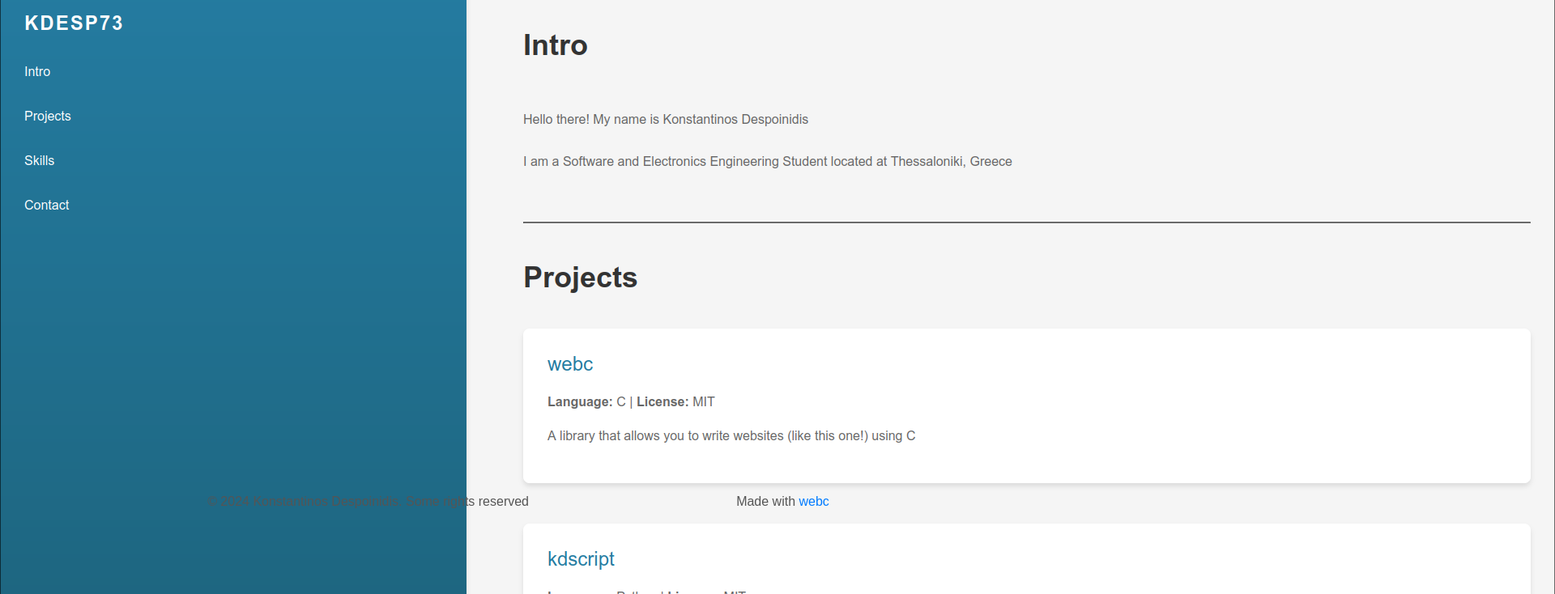
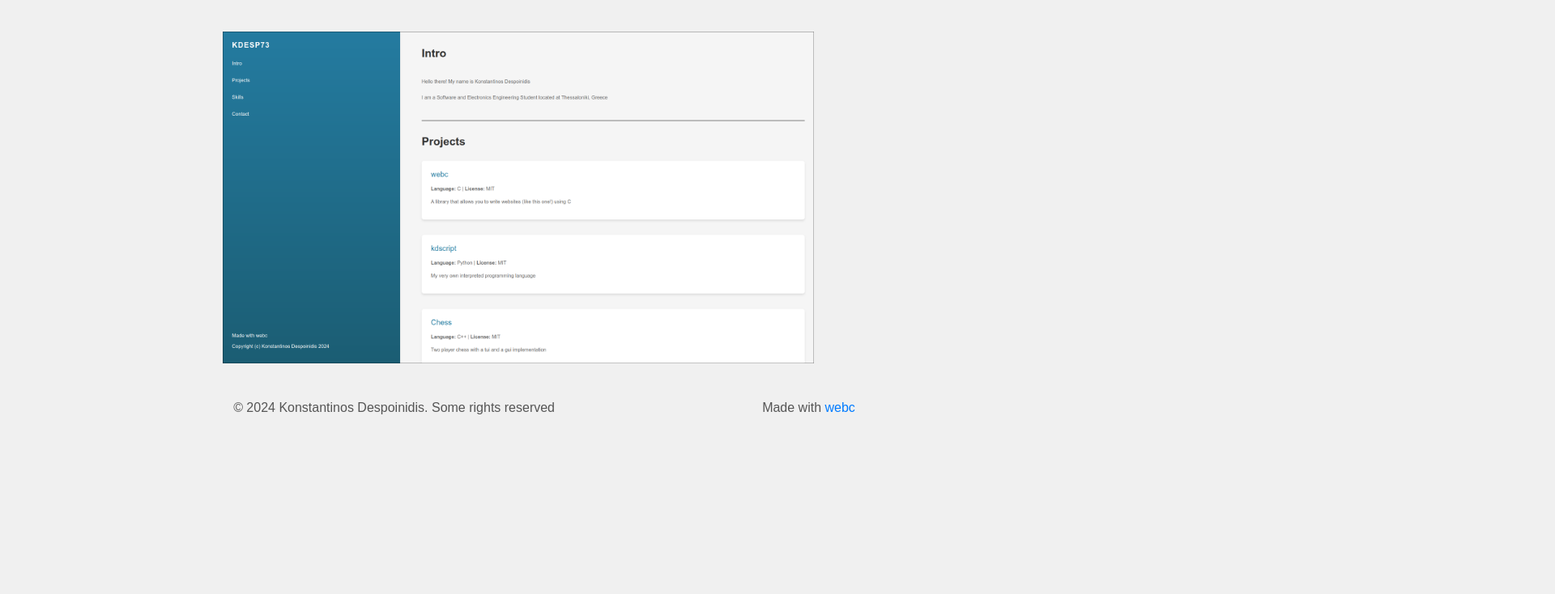
Before and after one commit to KDesp73/webc-site, a plain HTML site: page docs/index.html in a window 1280 px wide. Shown: the part 161-895 px from the top of the page at 81% size, 1920 px wide, since content can reach past the window. After the commit the page ends 800 px from the top, so only its background shows below. Drawn offline with Linux system fonts and the light colour scheme.

Commit message:
updated style

```diff
--- a/docs/index.html
+++ b/docs/index.html
@@ -14,6 +14,7 @@ body {
     margin: 0;
     padding: 0;
     text-align: center;
+    overflow-x: hidden;
 }
 
 .container {
@@ -47,8 +48,12 @@ body {
 }
 
 main {
-    z-index: 0;
-    margin-top: 2em;
+    padding: 2em;
+}
+
+main img {
+    width: 60%;
+    margin: 2em 0;
 }
 
 a {
@@ -70,8 +75,6 @@ p {
 }
 
 footer {
-    position: absolute;
-    bottom: 0;
     width: 100vw;
     display: flex;
     align-items: center;
```
